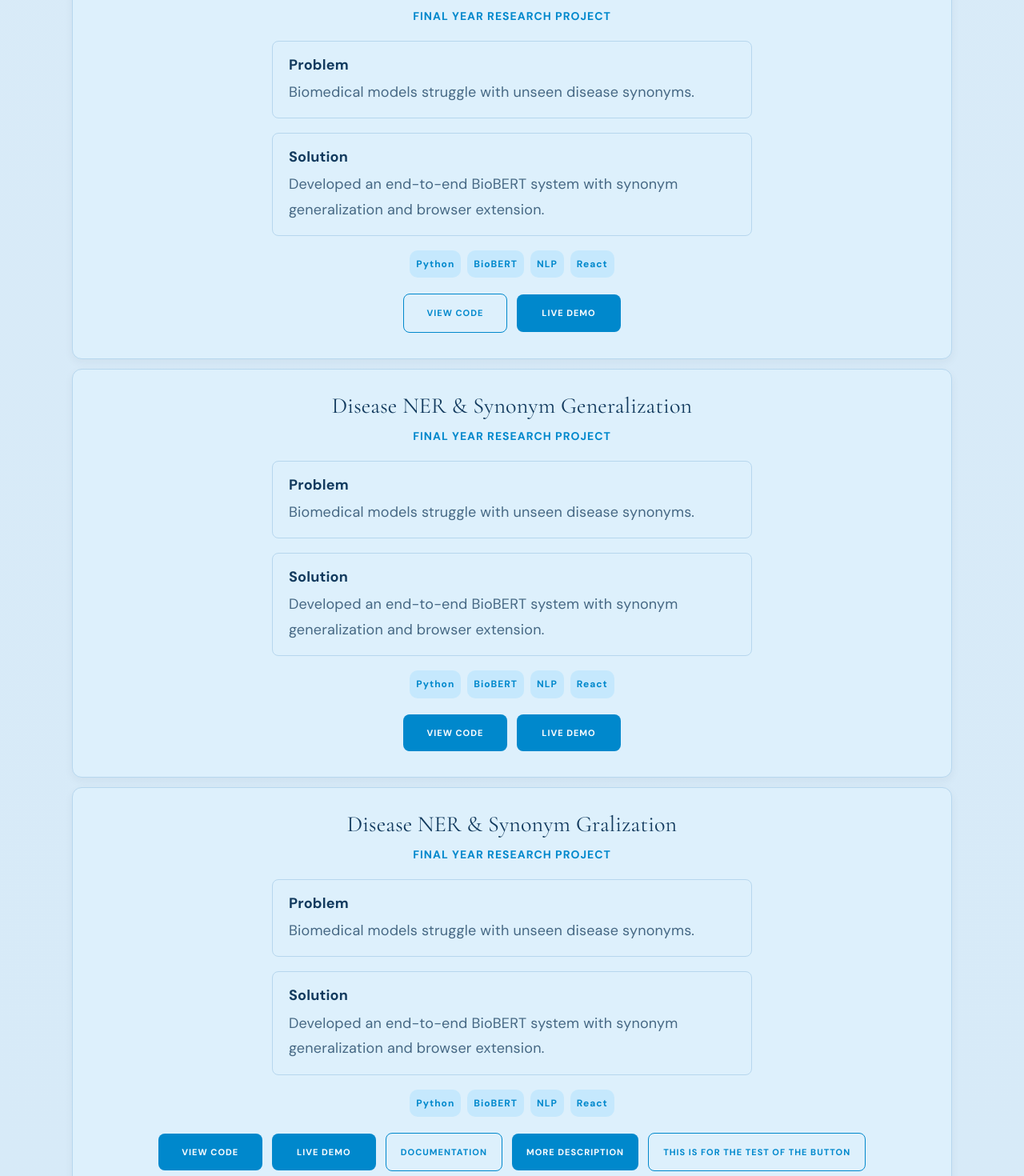
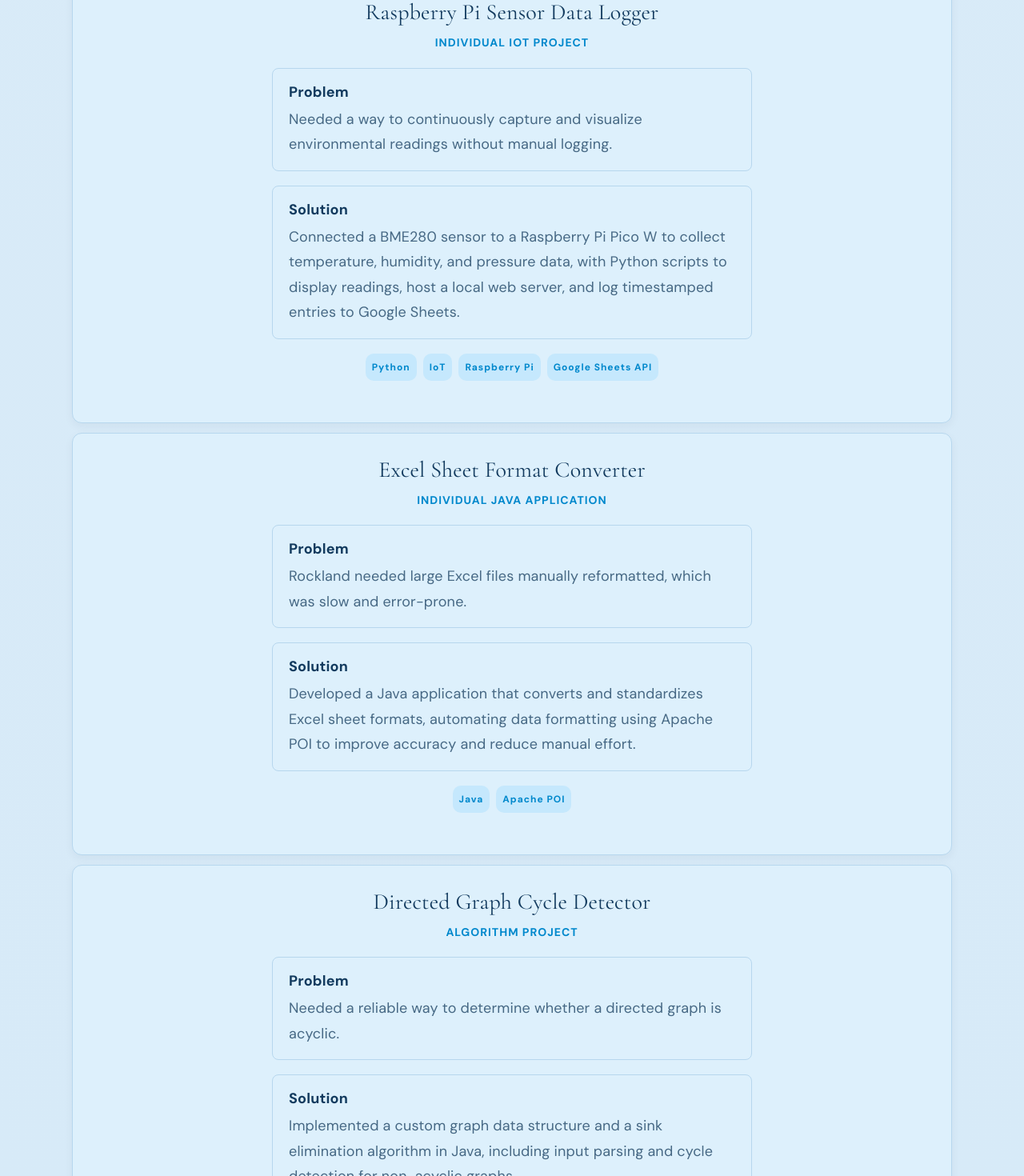
Before and after one commit to TharaganSTH/Portfolio, a React (Vite) app in the folder frontend/: page / in a window 1280 px wide. Shown: the part 3760-5230 px from the top of the page at 80% size. Built offline with nearby package versions, Linux system fonts and the light colour scheme.

Commit message:
changed projects details

```diff
--- a/frontend/src/components/Projects.jsx
+++ b/frontend/src/components/Projects.jsx
@@ -3,115 +3,75 @@ const projects = [
     title: "Disease NER & Synonym Generalization",
     subtitle: "Final Year Research Project",
     problem: "Biomedical models struggle with unseen disease synonyms.",
-    solution: "Developed an end-to-end BioBERT system with synonym generalization and browser extension.",
+    solution: "Integrated BioBERT and contrastive learning into a unified model for disease NER and synonym generalization, deployed as a low-latency browser extension using the BC5CDR and NCBI Disease datasets.",
     tags: ["Python", "BioBERT", "NLP", "React"],
     links: [
-      {
-        label: "View Code",
-        url: "https://github.com/...",
-        style: "primary",
-      },
-      {
-        label: "Live Demo",
-        url: "https://...",
-        style: "primary",
-      }
+      // {
+      //   label: "View Code",
+      //   url: "https://github.com/...",
+      //   style: "primary",
+      // }
     ]
   },
+
+
   {
-    title: "Disease NER & Synonym Generalization",
-    subtitle: "Final Year Research Project",
-    problem: "Biomedical models struggle with unseen disease synonyms.",
-    solution: "Developed an end-to-end BioBERT system with synonym generalization and browser extension.",
-    tags: ["Python", "BioBERT", "NLP", "React"],
+    title: "Baby Eye Tracking System",
+    subtitle: "Software Development Group Project",
+    problem: "Vision-related issues in infants are hard to detect early without specialized clinical equipment.",
+    solution: "Built a machine learning-based application that tracks baby eye movements using screen-based visual stimuli, aimed at early detection of vision problems.",
+    tags: ["Machine Learning", "Python"],
     links: [
-      {
-        label: "View Code",
-        url: "https://github.com/...",
-        style: "primary",
-      },
-      {
-        label: "Live Demo",
-        url: "https://...",
-        style: "primary",
-      }
+      // {
+      //   label: "View Code",
+      //   url: "https://github.com/TharaganSTH",
+      //   style: "primary",
+      // }
     ]
   },
+
   {
-    title: "Disease NER & Synonym Generalization",
-    subtitle: "Final Year Research Project",
-    problem: "Biomedical models struggle with unseen disease synonyms.",
-    solution: "Developed an end-to-end BioBERT system with synonym generalization and browser extension.",
-    tags: ["Python", "BioBERT", "NLP", "React"],
+    title: "Raspberry Pi Sensor Data Logger",
+    subtitle: "Individual IoT Project",
+    problem: "Needed a way to continuously capture and visualize environmental readings without manual logging.",
+    solution: "Connected a BME280 sensor to a Raspberry Pi Pico W to collect temperature, humidity, and pressure data, with Python scripts to display readings, host a local web server, and log timestamped entries to Google Sheets.",
+    tags: ["Python", "IoT", "Raspberry Pi", "Google Sheets API"],
     links: [
-      {
-        label: "View Code",
-        url: "https://github.com/...",
-        style: "secondary",
-      },
-      {
-        label: "Live Demo",
-        url: "https://...",
-        style: "primary",
-      }
+      // {
+      //   label: "View Code",
+      //   url: "https://github.com/TharaganSTH",
+      //   style: "primary",
+      // }
     ]
   },
+
   {
-    title: "Disease NER & Synonym Generalization",
-    subtitle: "Final Year Research Project",
-    problem: "Biomedical models struggle with unseen disease synonyms.",
-    solution: "Developed an end-to-end BioBERT system with synonym generalization and browser extension.",
-    tags: ["Python", "BioBERT", "NLP", "React"],
+    title: "Excel Sheet Format Converter",
+    subtitle: "Individual Java Application",
+    problem: "Rockland needed large Excel files manually reformatted, which was slow and error-prone.",
+    solution: "Developed a Java application that converts and standardizes Excel sheet formats, automating data formatting using Apache POI to improve accuracy and reduce manual effort.",
+    tags: ["Java", "Apache POI"],
     links: [
-      {
-        label: "View Code",
-        url: "https://github.com/...",
-        style: "primary",
-      },
-      {
-        label: "Live Demo",
-        url: "https://...",
-        style: "primary",
-      }
+      // {
+      //   label: "View Code",
+      //   url: "https://github.com/TharaganSTH",
+      //   style: "primary",
+      // }
     ]
   },
+
   {
-    title: "Disease NER & Synonym Gralization",
-    subtitle: "Final Year Research Project",
-    problem: "Biomedical models struggle with unseen disease synonyms.",
-    solution: "Developed an end-to-end BioBERT system with synonym generalization and browser extension.",
-    tags: ["Python", "BioBERT", "NLP", "React"],
+    title: "Directed Graph Cycle Detector",
+    subtitle: "Algorithm Project",
+    problem: "Needed a reliable way to determine whether a directed graph is acyclic.",
+    solution: "Implemented a custom graph data structure and a sink elimination algorithm in Java, including input parsing and cycle detection for non-acyclic graphs.",
+    tags: ["Java", "Data Structures", "Algorithms"],
     links: [
-      {
-        label: "View Code",
-        url: "https://github.com/...",
-        style: "primary",
-      },
-      {
-        label: "Live Demo",
-        url: "https://...",
-        style: "primary",
-      },
-      {
-        label: "Documentation",
-        url: "https://...",
-        style: "secondary",
-      },
-      {
-        label: "More description",
-        url: "https://...",
-        style: "primary",
-      },
-      {
-        label: "this is for the test of the button",
-        url: "https://...",
-        style: "secondary",
-      },
-      {
-        label: "this is for the test of the button",
-        url: "https://...",
-        style: "primary",
-      }
+      // {
+      //   label: "View Code",
+      //   url: "https://github.com/TharaganSTH",
+      //   style: "primary",
+      // }
     ]
   },
 ];
```
